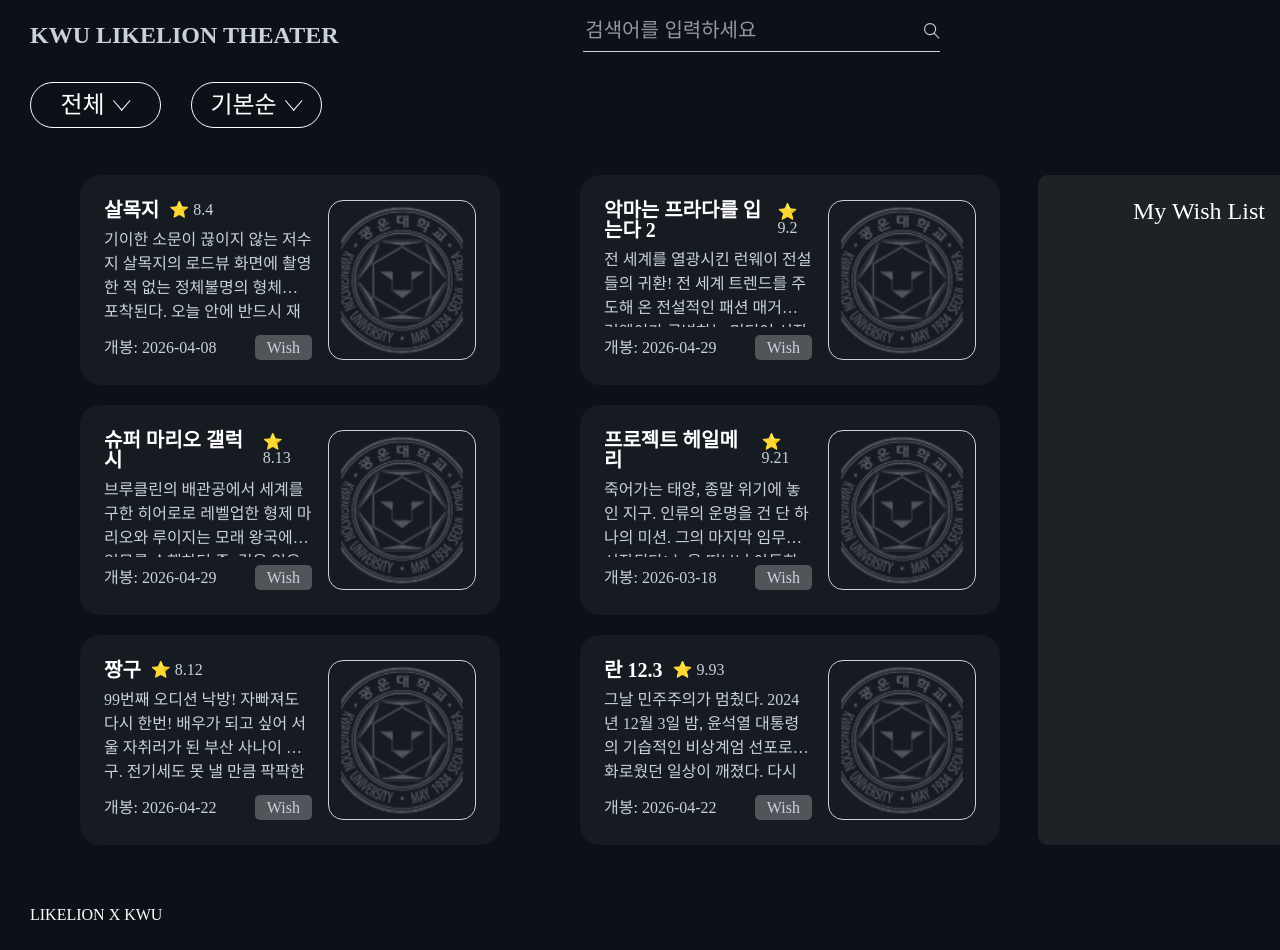
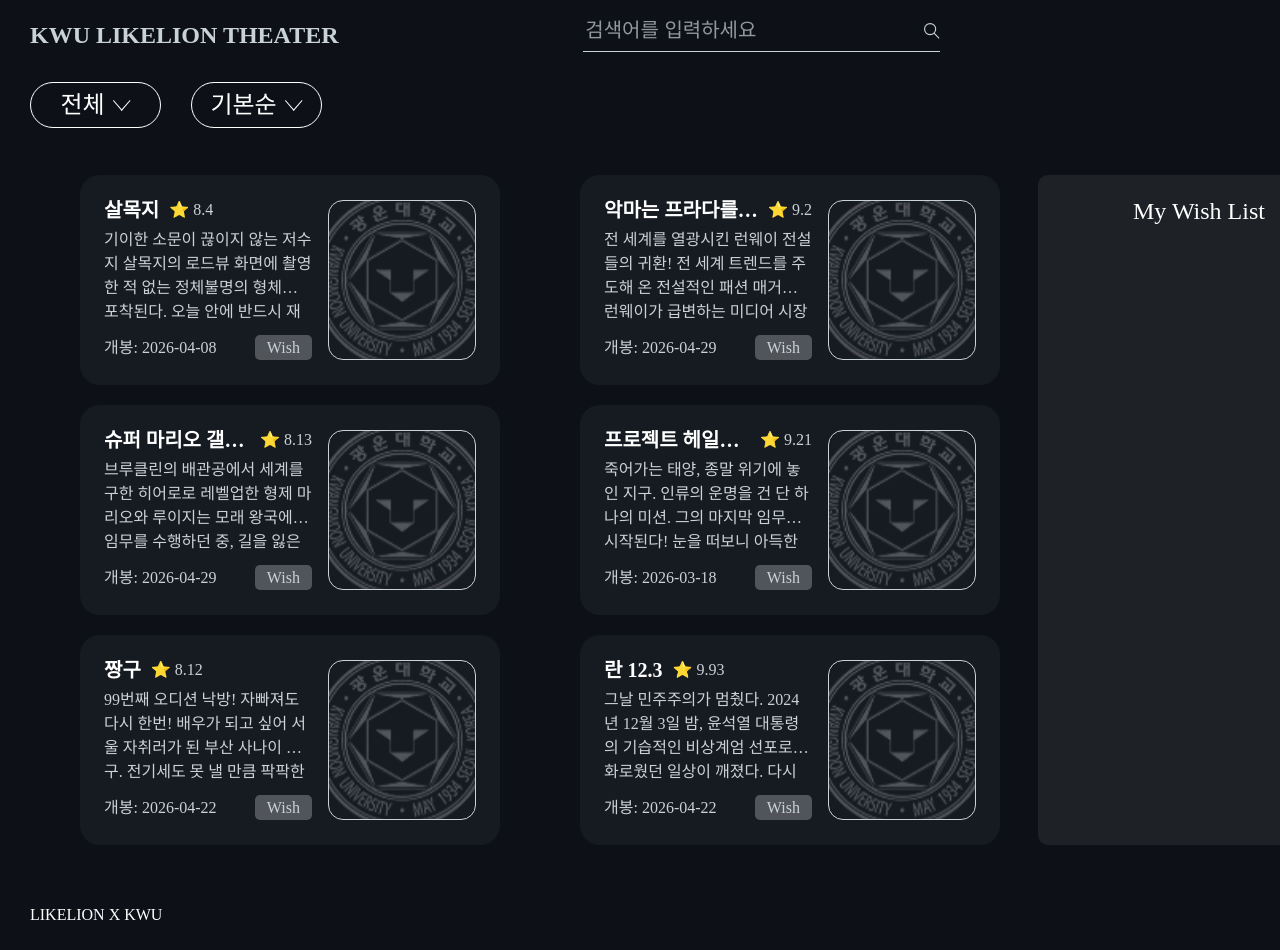
Before and after one commit to leeeeeseojin/26-1-likelion-week-3-assignment, a React (Vite) app: page / in a window 1280 px wide. Shown: the top 950 px of the page. Built offline with nearby package versions, Linux system fonts and the light colour scheme; a web font is replaced by a local one.

Commit message:
style: MovieCard 제목 말줄임 및 썸네일 스타일 수정

```diff
--- a/src/pages/mainPage/components/movieCard/MovieCard.css
+++ b/src/pages/mainPage/components/movieCard/MovieCard.css
@@ -1,7 +1,7 @@
 /* MovieCard */
 .movie-card {
   display: flex;
-  width: 420px;
+  width: 100%;
   height: 210px;
   padding: 25px 24px;
   background-color: var(--color-card);
@@ -14,6 +14,7 @@
   flex-direction: column;
   flex: 1;
   gap: 8px;
+  min-width: 0;
 }
 
 .movie-card__title-row {
@@ -26,11 +27,16 @@
   font-size: 20px;
   font-weight: var(--font-bold);
   color: var(--color-text-primary);
+  white-space: nowrap;
+  overflow: hidden;
+  text-overflow: ellipsis;
 }
 
 .movie-card__rating {
   font-size: var(--font-size-md);
   color: var(--color-text-secondary);
+  white-space: nowrap;
+  flex-shrink: 0;
 }
 
 .movie-card__description {
@@ -62,4 +68,6 @@
   height: 160px;
   border-radius: 15px;
   border: 1px solid var(--color-text-secondary);
+  flex-shrink: 0;
+  object-fit: cover;
 }
```
